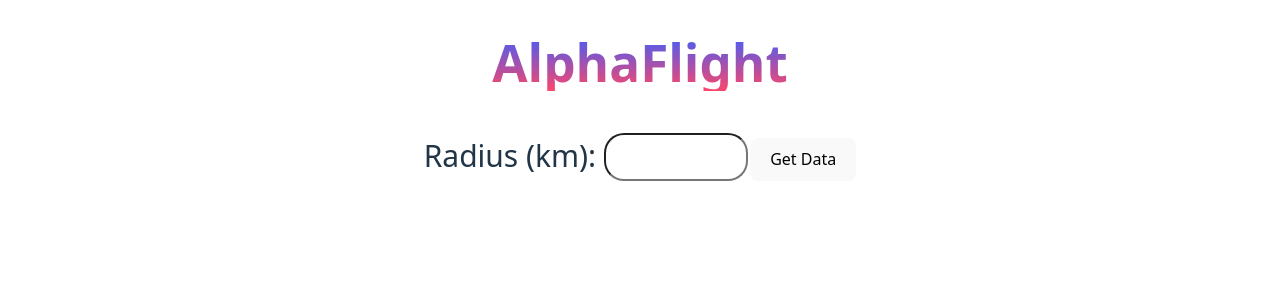
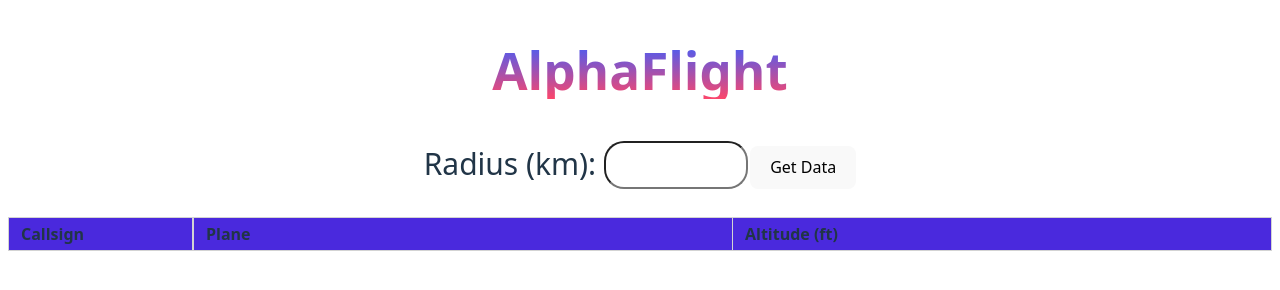
Before and after one commit to markjamesm/AlphaFlight, a website built with Vite: page index.html in a window 1280 px wide. Built offline with nearby package versions, Linux system fonts and the light colour scheme.

Commit message:
Added plane data table

```diff
--- a/index.html
+++ b/index.html
@@ -22,6 +22,18 @@
         Get Data
       </button>
     </div>
+
+    <table id="plane-data-table" class="margin-top-20">
+      <thead>
+        <tr>
+          <th>Callsign</th>
+          <th>Plane</th>
+          <th>Altitude (ft)</th>
+
+        </tr>
+      </thead>
+      <tbody id="plane-data-table-body"></tbody>
+    </table>
   </div>
   <script type="module" src="/src/main.js"></script>
 </body>
--- a/src/flight-data.js
+++ b/src/flight-data.js
@@ -7,7 +7,8 @@ export async function fetchPlanesInRadius(radius) {
     }
 
     const result = await response.json();
-    logPlanesInRadius(result);
+    // logPlanesInRadius(result);
+    loadTableData("plane-data-table-body", result);
 
   } catch (error) {
     console.error(error.message);
@@ -15,7 +16,20 @@ export async function fetchPlanesInRadius(radius) {
 }
 
 function logPlanesInRadius(planeList) {
-    planeList.ac.forEach(plane => {
-        console.log(`Plane: ${plane.desc}`);
-    });
+  planeList.ac.forEach(plane => {
+    console.log(`Plane: ${plane.desc}`);
+  });
 }
+
+function loadTableData(element, planeList) {
+  const table = document.getElementById(element);
+  planeList.ac.forEach(plane => {
+    let row = table.insertRow();
+    let callsign = row.insertCell(0);
+    callsign.innerHTML = `${plane.flight}`;
+    let type = row.insertCell(1);
+    type.innerHTML = `${plane.desc}`;
+    let altitude = row.insertCell(2);
+    altitude.innerHTML = `${plane.alt_geom.toLocaleString()}`;
+  });
+}
--- a/src/main.js
+++ b/src/main.js
@@ -1,9 +1,9 @@
 import { fetchPlanesInRadius } from './flight-data.js'
+
 
 const fetchBtn = document.getElementById("fetch-data");
 
 fetchBtn.addEventListener("click", () => {
   const radius = document.getElementById("radius").value;
   fetchPlanesInRadius(radius);
-  console.log(radius);
 });
--- a/src/style.css
+++ b/src/style.css
@@ -23,10 +23,8 @@ a:hover {
 }
 
 body {
-  margin: 0;
   display: flex;
   flex-direction: column;
-  place-items: center;
   min-width: 320px;
   min-height: 100vh;
 }
@@ -38,13 +36,6 @@ h1 {
   background-clip: text;
   -webkit-background-clip: text;
   -webkit-text-fill-color: transparent;
-}
-
-#app {
-  max-width: 1280px;
-  margin: 0 0;
-  padding: 2rem;
-  text-align: center;
 }
 
 button {
@@ -93,7 +84,6 @@ input {
   padding: 5px;
 }
 
-
 .input-field {
   display: flex;
   flex-direction: column;
@@ -107,8 +97,68 @@ input {
   gap: 8px;
 }
 
-.margin-top-8 {
-  margin-top: 8px;
+.margin-top-20 {
+  margin-top: 20px;
+}
+
+table {
+  border-collapse: collapse;
+  width: max(65rem, 100%);
+  table-layout: fixed;
+}
+
+th,
+caption {
+  text-align: start;
+}
+
+caption {
+  margin-block: 0.75rem;
+}
+
+thead th:not(:first-child),
+td {
+  text-align: start;
+}
+
+th,
+td {
+  border: 1px solid lightgrey;
+  padding: 0.25rem 0.75rem;
+  vertical-align: baseline;
+}
+
+th:first-child {
+  position: sticky;
+  inset-inline-start: 0;
+  border-inline-end: none;
+}
+
+tbody th {
+  background: white;
+}
+
+thead th,
+tfoot th {
+  background: #4a29dd;
+}
+
+thead th {
+  vertical-align: bottom;
+}
+
+th:first-of-type {
+  width: 10rem;
+}
+
+th:first-child::after {
+  content: '';
+  position: absolute;
+  inset-block-start: 0;
+  inset-inline-end: 0;
+  width: 1px;
+  height: 100%;
+  background: lightgrey;
 }
 
 @media (prefers-color-scheme: light) {
```
